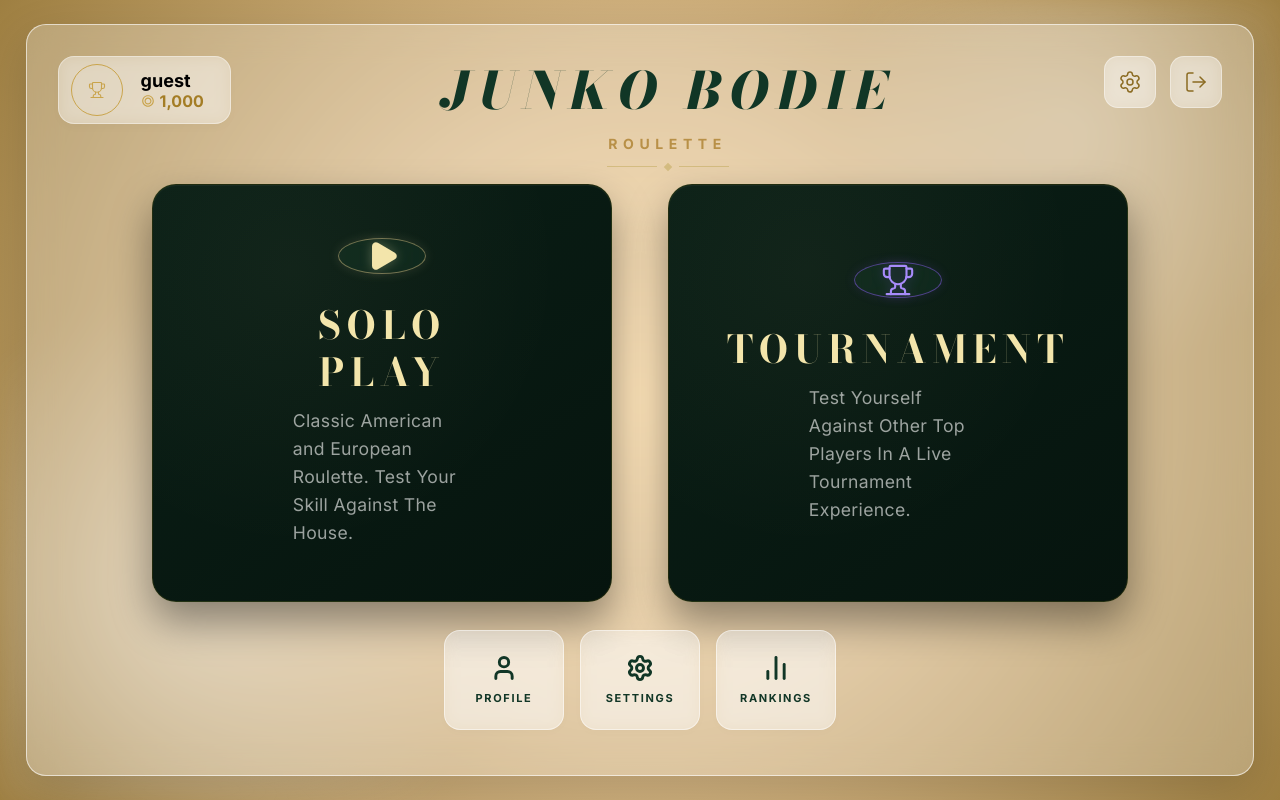
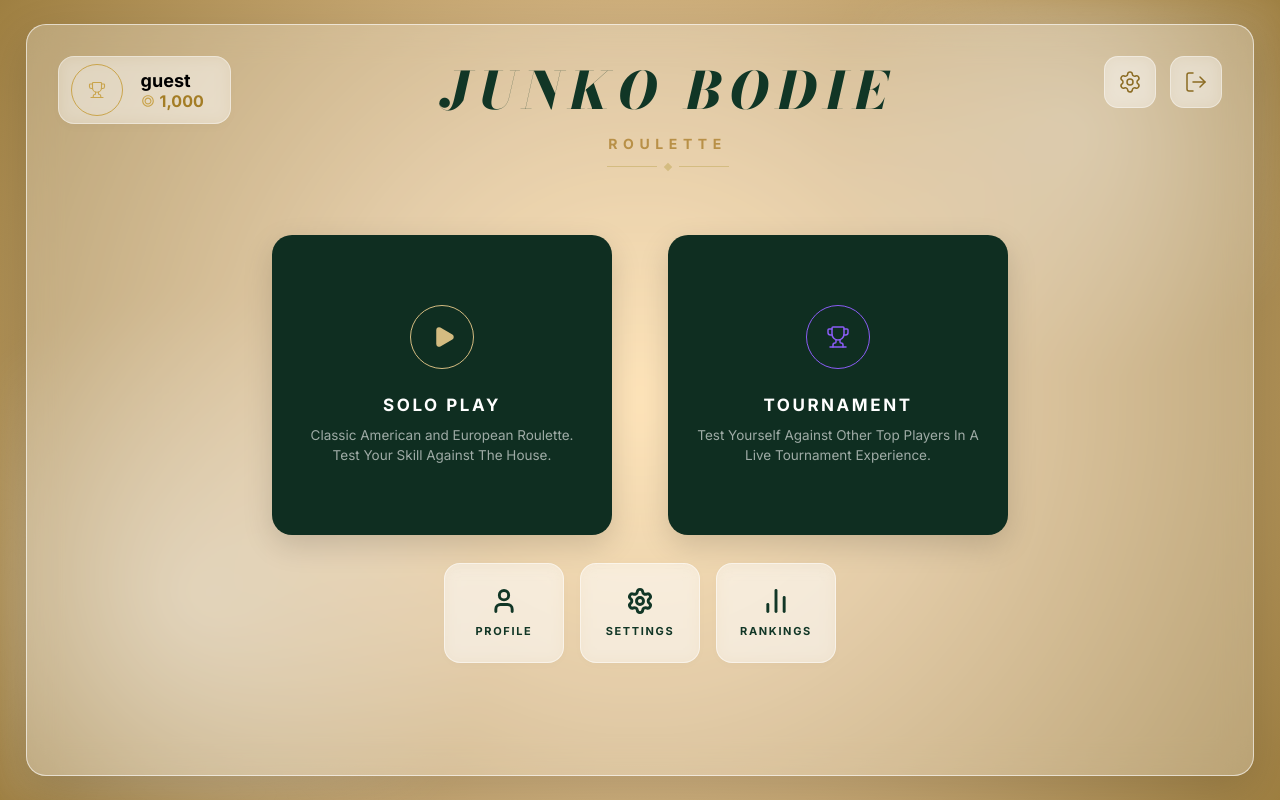
Before and after one commit to junko-bodie/jb_roulette, a Next.js app: page /lobby in a window 1280 px wide. Built offline with nearby package versions, Linux system fonts and the light colour scheme; no server answers; the database is empty; sample sign-in values are in the browser's storage.

Commit message:
week 4 pure finall

```diff
--- a/src/app/game/page.tsx
+++ b/src/app/game/page.tsx
@@ -78,12 +78,12 @@ export default function GamePage() {
     }
   }, [game.lastPayout, isPopupEnabled]);
 
-  // Automatically dismiss result after 4 seconds
+  // Automatically dismiss result after 3 seconds
   useEffect(() => {
     if (showResult) {
       const timer = setTimeout(() => {
         handleDismissResult();
-      }, 3500);
+      }, 3000);
       return () => clearTimeout(timer);
     }
   }, [showResult, handleDismissResult]);
--- a/src/app/homepage.module.css
+++ b/src/app/homepage.module.css
@@ -238,122 +238,89 @@
 
 /* ── Play Cards — PREMIUM BALANCED ── */
 .playCard {
-  width: min(43vw, 68vh);
-  max-width: 460px;
-  aspect-ratio: 11 / 10;
-  overflow: hidden;
-  background: linear-gradient(145deg, #0a1f16, #06140e);
-  border-radius: 24px;
-  border: 1px solid rgba(255, 215, 0, 0.1);
+  width: 100%;
+  max-width: 340px;
+  height: 300px;
+  background: #0f2e21;
+  border-radius: 20px;
   display: flex;
   flex-direction: column;
   align-items: center;
   justify-content: center;
-  gap: clamp(16px, 2.5vw, 28px);
+  gap: 24px;
   cursor: pointer;
-  box-shadow:
-    0 20px 40px rgba(0, 0, 0, 0.4),
-    inset 0 1px 1px rgba(255, 255, 255, 0.05);
+  box-shadow: 0 10px 30px rgba(0, 0, 0, 0.15);
   text-align: center;
-  padding: 12%;
+  padding: 24px;
   box-sizing: border-box;
-  transition: all 0.45s cubic-bezier(0.22, 1, 0.36, 1);
+  transition: all 0.4s cubic-bezier(0.22, 1, 0.36, 1);
   position: relative;
-  flex: none;
-}
-
-.playCard::before {
-  content: '';
-  position: absolute;
-  inset: 0;
-  border-radius: 24px;
-  background: radial-gradient(ellipse at 30% 20%, rgba(243, 229, 171, 0.04) 0%, transparent 60%);
-  pointer-events: none;
 }
 
 .playCard:hover {
-  transform: translateY(-8px) scale(1.015);
-  box-shadow:
-    0 28px 56px rgba(0, 0, 0, 0.5),
-    inset 0 1px 2px rgba(255, 255, 255, 0.08),
-    0 0 0 1px rgba(255, 215, 0, 0.18);
-  background: linear-gradient(145deg, #0e2a1d, #091c13);
+  transform: translateY(-8px);
+  box-shadow: 0 20px 45px rgba(0, 0, 0, 0.3), inset 0 0 0 1px rgba(255, 255, 255, 0.08);
+  background: #113626;
 }
 
-/* ── Play Icon — glassmorphic circles ── */
 .playIconWrap {
-  width: 88px;
-  height: 88px;
+  width: 64px;
+  height: 64px;
   border-radius: 50%;
   display: flex;
   align-items: center;
   justify-content: center;
-  background: rgba(255, 255, 255, 0.04);
-  backdrop-filter: blur(4px) saturate(150%);
-  -webkit-backdrop-filter: blur(4px) saturate(150%);
   transition: all 0.4s cubic-bezier(0.175, 0.885, 0.32, 1.275);
 }
 
 .playCard:hover .playIconWrap {
-  transform: scale(1.08);
-  background: rgba(255, 255, 255, 0.06);
+  transform: scale(1.1);
+  background: rgba(255, 255, 255, 0.05);
 }
 
 .playCard:hover .iconSolo {
-  box-shadow:
-    0 0 15px rgba(243, 229, 171, 0.3),
-    0 0 30px rgba(212, 188, 129, 0.15);
+  box-shadow: 0 0 20px rgba(212, 188, 129, 0.4);
 }
 
 .playCard:hover .iconTournament {
-  box-shadow:
-    0 0 15px rgba(139, 92, 246, 0.35),
-    0 0 30px rgba(139, 92, 246, 0.15);
+  box-shadow: 0 0 20px rgba(139, 92, 246, 0.4);
 }
 
 .iconSolo {
-  border: 1.5px solid rgba(212, 188, 129, 0.5);
-  box-shadow: 0 0 12px rgba(243, 229, 171, 0.12);
+  border: 1.5px solid #d4bc81;
 }
 
 .iconTournament {
-  border: 1.5px solid rgba(139, 92, 246, 0.5);
-  box-shadow: 0 0 12px rgba(139, 92, 246, 0.12);
+  border: 1.5px solid #8b5cf6;
 }
 
 .playIconSolo {
-  color: #f3e5ab;
-  fill: #f3e5ab;
-  width: 34px;
-  height: 34px;
-  margin-left: 3px;
-  filter: drop-shadow(0 0 6px rgba(243, 229, 171, 0.3));
+  color: #d4bc81;
+  fill: #d4bc81;
+  width: 24px;
+  height: 24px;
+  margin-left: 4px;
 }
 
 .playIconTourney {
-  color: #a78bfa;
-  width: 34px;
-  height: 34px;
-  filter: drop-shadow(0 0 6px rgba(139, 92, 246, 0.3));
+  color: #8b5cf6;
+  width: 24px;
+  height: 24px;
 }
 
-/* ── Play Labels — luxury serif typography ── */
 .playLabel {
-  font-family: 'Bodoni Moda', 'Playfair Display', 'Georgia', serif;
-  font-size: clamp(1.4rem, 4vw, 2.4rem);
+  font-size: 17px;
   font-weight: 700;
-  color: #f3e5ab;
+  color: #ffffff;
   letter-spacing: 0.15em;
   text-transform: uppercase;
-  line-height: 1.2;
 }
 
 .playDesc {
-  font-size: clamp(0.85rem, 1.8vw, 1.1rem);
+  font-size: 13.5px;
   color: rgba(255, 255, 255, 0.6);
-  line-height: 1.6;
-  margin-top: 4px;
-  letter-spacing: 0.02em;
+  line-height: 1.5;
+  margin-top: 6px;
 }
 
 /* ── Quick Actions / Bottom Nav — ENLARGED ── */
--- a/src/app/lobby/page.tsx
+++ b/src/app/lobby/page.tsx
@@ -165,10 +165,10 @@ export default function Home() {
               <div className={`${styles.playIconWrap} ${styles.iconSolo}`}>
                 <Play className={styles.playIconSolo} strokeWidth={1.5} fill="currentColor" />
               </div>
-              <div className="w-full flex flex-col items-center">
-                <div className={styles.playLabel} style={{ textAlign: 'center' }}>SOLO PLAY</div>
-                <div className={styles.playDesc} style={{ textAlign: 'left', marginTop: '12px', width: '100%' }}>
-                  Classic American and European Roulette. Test Your Skill Against The House.
+              <div>
+                <div className={styles.playLabel}>SOLO PLAY</div>
+                <div className={styles.playDesc}>
+                  Classic American and European Roulette. <br /> Test Your Skill Against The House.
                 </div>
               </div>
             </motion.div>
@@ -191,9 +191,9 @@ export default function Home() {
               <div className={`${styles.playIconWrap} ${styles.iconTournament}`}>
                 <Trophy className={styles.playIconTourney} strokeWidth={1.5} />
               </div>
-              <div className="w-full flex flex-col items-center">
-                <div className={styles.playLabel} style={{ textAlign: 'center' }}>TOURNAMENT</div>
-                <div className={styles.playDesc} style={{ textAlign: 'left', marginTop: '12px', width: '100%' }}>
+              <div>
+                <div className={styles.playLabel}>TOURNAMENT</div>
+                <div className={styles.playDesc}>
                   Test Yourself Against Other Top Players In A Live Tournament Experience.
                 </div>
               </div>
--- a/src/components/ui/BettingControlBar.tsx
+++ b/src/components/ui/BettingControlBar.tsx
@@ -50,7 +50,7 @@ export default function BettingControlButtons({
         disabled={!canDouble}
         whileHover={canDouble ? { scale: 1.12 } : {}}
         whileTap={canDouble ? { scale: 0.9 } : {}}
-        className="relative w-[3.6rem] h-[3.6rem] rounded-full font-black text-sm uppercase tracking-wider transition-all disabled:opacity-40 disabled:cursor-not-allowed flex items-center justify-center"
+        className="relative w-[2.7rem] h-[2.7rem] rounded-full font-black text-xs uppercase tracking-wider transition-all disabled:opacity-40 disabled:cursor-not-allowed flex items-center justify-center"
         title="Double all bets"
         style={{
           background: canDouble
@@ -60,7 +60,7 @@ export default function BettingControlButtons({
           boxShadow: canDouble
             ? `0 8px 20px rgba(0,0,0,0.6), 0 0 20px ${COLORS.gold}a0, inset 0 3px 0 rgba(255,255,255,0.5)`
             : 'inset 0 1px 0 rgba(0,0,0,0.3)',
-          border: `4px solid ${canDouble ? COLORS.gold : '#555'}`,
+          border: `3px solid ${canDouble ? COLORS.gold : '#555'}`,
           fontWeight: 'bold',
         } as React.CSSProperties}
       >
@@ -78,7 +78,7 @@ export default function BettingControlButtons({
         disabled={!canDelete}
         whileHover={canDelete ? { scale: 1.12 } : {}}
         whileTap={canDelete ? { scale: 0.9 } : {}}
-        className="relative w-[3.6rem] h-[3.6rem] rounded-full font-black text-lg uppercase tracking-wider transition-all disabled:opacity-40 disabled:cursor-not-allowed flex items-center justify-center"
+        className="relative w-[2.7rem] h-[2.7rem] rounded-full font-black text-sm uppercase tracking-wider transition-all disabled:opacity-40 disabled:cursor-not-allowed flex items-center justify-center"
         title="Toggle delete mode (tap to remove chip, long press to clear zone)"
         style={{
           background: deleteMode
@@ -88,7 +88,7 @@ export default function BettingControlButtons({
           boxShadow: deleteMode
             ? `0 8px 20px rgba(255,0,0,0.4), 0 0 25px #ff5555dd, inset 0 3px 0 rgba(255,255,255,0.4)`
             : `0 6px 16px rgba(0,0,0,0.5), 0 0 15px ${COLORS.gold}60, inset 0 3px 0 rgba(255,255,255,0.5)`,
-          border: `4px solid ${deleteMode ? '#ff7777' : COLORS.gold}`,
+          border: `3px solid ${deleteMode ? '#ff7777' : COLORS.gold}`,
           cursor: 'pointer',
           fontWeight: 'bold',
         } as React.CSSProperties}
--- a/src/context/GameContext.tsx
+++ b/src/context/GameContext.tsx
@@ -143,7 +143,7 @@ export function GameProvider({ children }: { children: React.ReactNode }) {
     loadProfile();
   }, [user]);
 
-  // Save changes to DB or local storage
+  // Save changes to DB or local storage (Debounced)
   useEffect(() => {
     const settings = {
       balance,
@@ -154,10 +154,15 @@ export function GameProvider({ children }: { children: React.ReactNode }) {
       userProfile,
     };
 
+    // Always update local storage immediately for snappiness
     localStorage.setItem('roulette_settings', JSON.stringify(settings));
 
     if (user) {
-      fetch('/api/user/profile', {
+      // Debounce DB sync to avoid flooding during active gameplay
+      const syncTimer = setTimeout(async () => {
+        try {
+          // Sync profile & settings
+          await fetch('/api/user/profile', {
             method: 'PATCH',
             headers: { 'Content-Type': 'application/json' },
             body: JSON.stringify({
@@ -168,21 +173,29 @@ export function GameProvider({ children }: { children: React.ReactNode }) {
               is_popup_enabled: isPopupEnabled,
               starting_balance: startingBalance,
             }),
-      }).catch(e => console.error('Failed to save DB profile', e));
+          });
 
+          // Sync balance separately to ensure accuracy
           if (balance !== undefined) {
-        fetch('/api/user/balance', {
+            await fetch('/api/user/balance', {
               method: 'PATCH',
               headers: { 'Content-Type': 'application/json' },
               body: JSON.stringify({ amount: balance, action: 'set' }),
-        }).catch(e => console.error('Failed to sync DB balance', e));
+            });
           }
+        } catch (e) {
+          // Silent catch for network flakiness
+          console.warn('DB Sync throttled or failed:', e);
+        }
+      }, 3000); // Sync after 3 seconds of stability
+
+      return () => clearTimeout(syncTimer);
     }
 
     import('@/lib/audioEngine').then(({ soundEngine }) => {
       if (soundEngine) soundEngine.setEnabled(isSoundEnabled);
     });
-  }, [balance, isSoundEnabled, isTimerEnabled, userProfile, isTournamentMode, user]);
+  }, [balance, isSoundEnabled, isTimerEnabled, userProfile, isTournamentMode, user, isPopupEnabled, startingBalance]);
 
   return (
     <GameContext.Provider
```
Also changed, not shown: src/app/tournament/[id]/page.tsx (+39 -32 lines), src/components/table/BettingLayout.tsx (+29 -29 lines), src/components/table/RouletteTable.tsx (+43 -44 lines), src/components/ui/WelcomeVideoModal.tsx (+15 -15 lines). Lines whose indentation alone changed are shown as unchanged.
